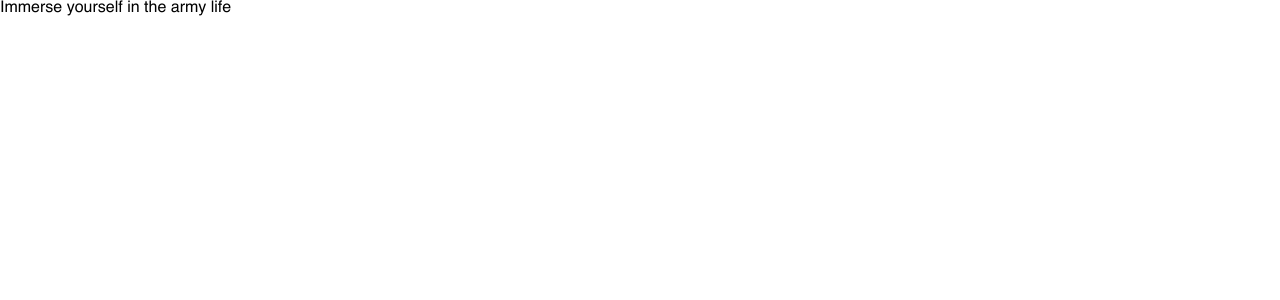
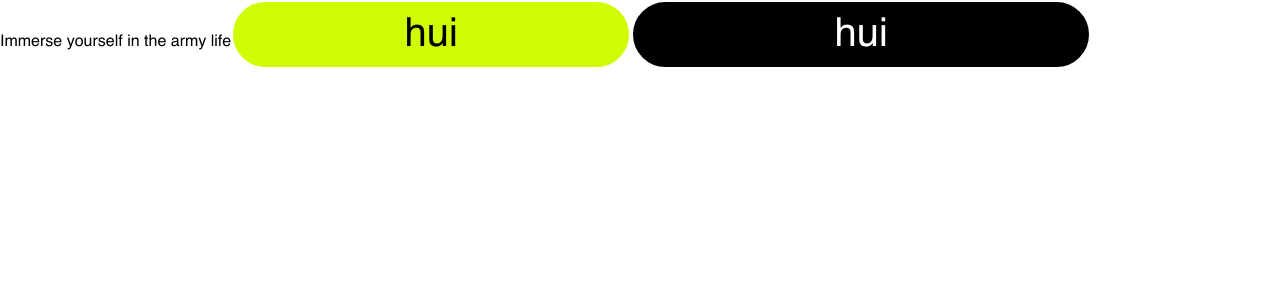
Before and after one commit to Mionder/nft-brave, a React (Create React App) app: page / in a window 1280 px wide. Shown: the top 300 px of the page. Built offline with nearby package versions, Linux system fonts and the light colour scheme.

Commit message:
adding CustomButton component

```diff
--- a/src/App.js
+++ b/src/App.js
@@ -1,10 +1,13 @@
 import './App.css';
 import './resourses/styles/style.scss'
+import CustomButton from "./components/Button";
 
 function App() {
   return (
     <div className="App">
         Immerse yourself in the army life
+        <CustomButton isYellow={true}>hui</CustomButton>
+        <CustomButton isYellow={false}>hui</CustomButton>
     </div>
   );
 }
--- /dev/null
+++ b/src/components/Button/BlackButton.jsx
@@ -0,0 +1,12 @@
+import React from 'react';
+import styles from './BlackButton.module.scss'
+
+const BlackButton = ({children, btnStyles}) => {
+    return (
+        <button className={`${btnStyles} ${styles.btn}`}>
+            {children}
+        </button>
+    );
+};
+
+export default BlackButton;
--- /dev/null
+++ b/src/components/Button/BlackButton.module.scss
@@ -0,0 +1,13 @@
+//@import "../../resourses/styles/style.scss";
+@import "src/resourses/styles/style.scss";
+.btn {
+  background-color: #000;
+  width: 460px;
+  color: #fff;
+  border-color: #fff;
+
+  &:hover{
+    color: #000;
+    border-color: #000;
+  }
+}
--- /dev/null
+++ b/src/components/Button/CustomButton.module.scss
@@ -0,0 +1,25 @@
+//@import "../../resourses/styles/style.scss";
+@import "src/resourses/styles/style.scss";
+
+.btn {
+  display: inline-block;
+  cursor: pointer;
+  border-radius: 51px;
+  padding: 12.5px;
+  font-family: $font-normal;
+  font-weight: 400;
+  font-size: 40px;
+  line-height: 100%;
+  text-align: center;
+  border: 2px solid #FEFFF9;
+
+  -webkit-transition: all .3s ease;
+  -moz-transition: all .3s ease;
+  -ms-transition: all .3s ease;
+  -o-transition: all .3s ease;
+  transition: all .3s ease;
+
+  &:hover{
+    background-color: #fff;
+  }
+}
--- /dev/null
+++ b/src/components/Button/YellowButton.jsx
@@ -0,0 +1,12 @@
+import React from 'react';
+import styles from './YellowButton.module.scss'
+
+const YellowButton = ({children, btnStyles}) => {
+    return (
+        <button className={`${btnStyles} ${styles.btn}`}>
+            {children}
+        </button>
+    );
+};
+
+export default YellowButton;
--- /dev/null
+++ b/src/components/Button/YellowButton.module.scss
@@ -0,0 +1,8 @@
+//@import "../../resourses/styles/style.scss";
+@import "src/resourses/styles/style.scss";
+.btn {
+  background-color: $yellow;
+  width: 400px;
+  color: #000;
+  border-color: $yellow;
+}
--- a/src/components/Button/index.jsx
+++ b/src/components/Button/index.jsx
@@ -0,0 +1,16 @@
+import React from 'react';
+import YellowButton from "./YellowButton";
+import BlackButton from "./BlackButton";
+import styles from './CustomButton.module.scss'
+
+const CustomButton = ({children, isYellow}) => {
+    if(isYellow){
+        return <YellowButton btnStyles={styles.btn}>{children}</YellowButton>
+    }
+
+    return (
+        <BlackButton btnStyles={styles.btn}>{children}</BlackButton>
+    );
+};
+
+export default CustomButton;
```
